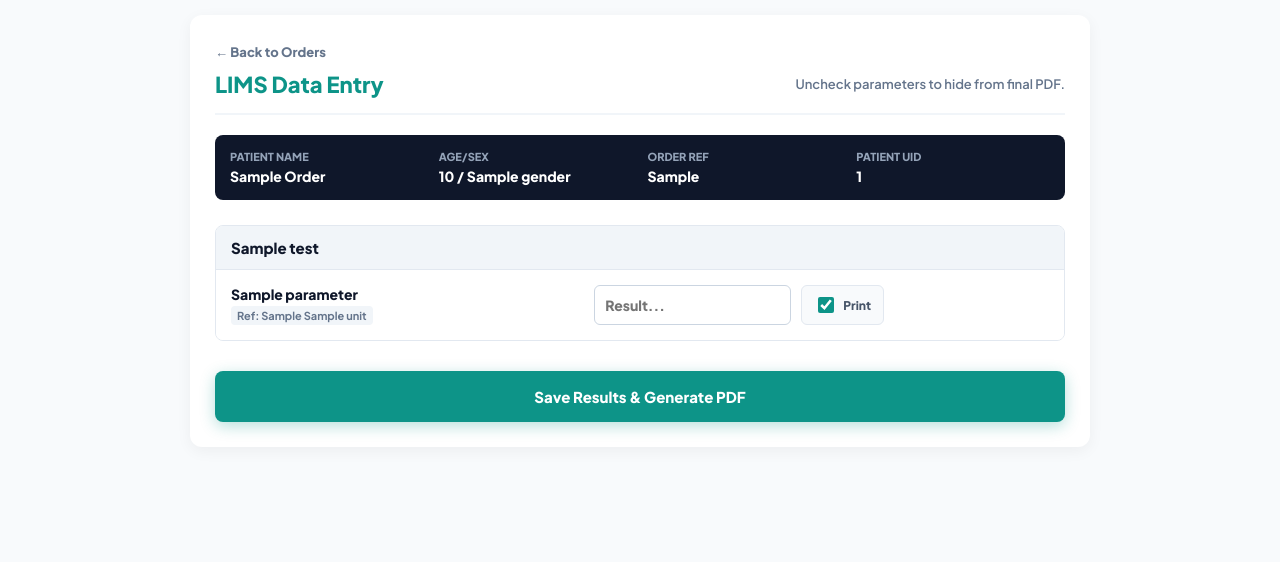
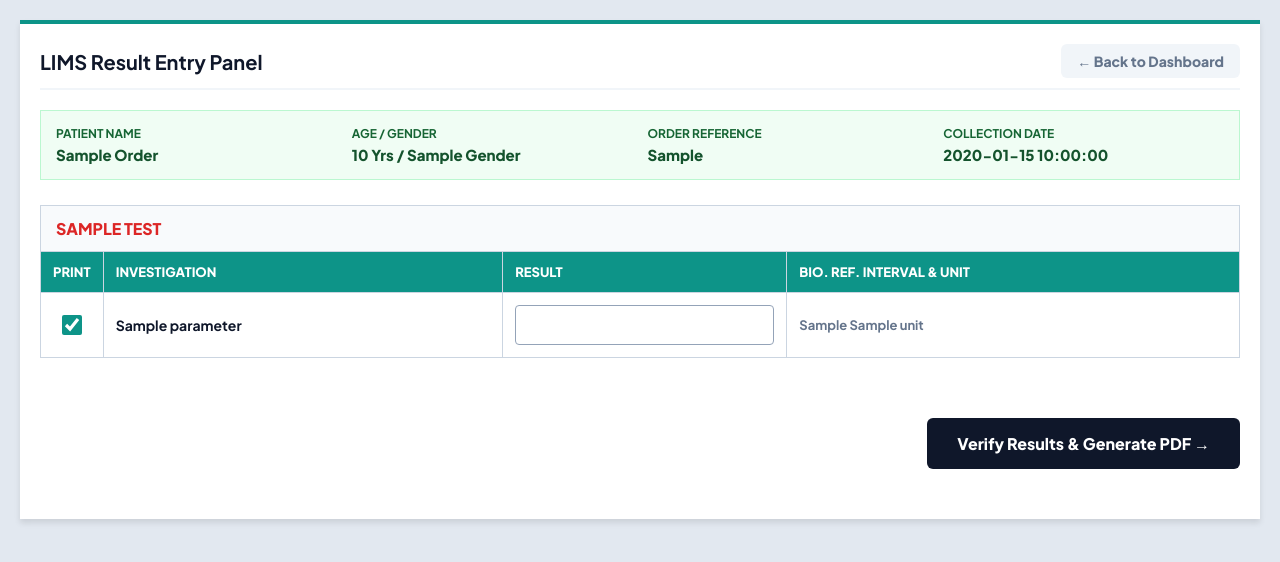
Before and after one commit to lab81617-del/caredrop-website, a Flask app: template templates/lims_report.html in a window 1280 px wide. Shown: the top 562 px of the page. Run offline with Flask 3, Linux system fonts and the light colour scheme; the template is opened without the code that fills it: most values are stand-ins (such as "Sample title", 1, 10 or a date in 2020); some libraries are stand-ins or nearby versions.

Commit message:
Update lims_report.html

```diff
--- a/templates/lims_report.html
+++ b/templates/lims_report.html
@@ -3,92 +3,92 @@
 <head>
     <meta charset="UTF-8">
     <meta name="viewport" content="width=device-width, initial-scale=1.0">
-    <title>LIMS Data Entry | CareDrop</title>
+    <title>LIMS Report Builder | CareDrop</title>
     <link href="https://fonts.googleapis.com/css2?family=Plus+Jakarta+Sans:wght@500;600;700;800&display=swap" rel="stylesheet">
-    <script src="https://unpkg.com/lucide@latest"></script>
     <style>
         * { font-family: 'Plus Jakarta Sans', sans-serif !important; box-sizing: border-box; }
-        body { background: #F8FAFC; margin: 0; padding: 15px; color: #0F172A; }
-        .container { max-width: 900px; margin: 0 auto; background: white; padding: 25px; border-radius: 12px; box-shadow: 0 4px 15px rgba(0,0,0,0.05); }
-        .header { display: flex; flex-direction: column; gap: 10px; border-bottom: 2px solid #F1F5F9; padding-bottom: 15px; margin-bottom: 20px; }
-        .header h1 { margin: 0; font-size: 22px; font-weight: 800; color: #0D9488; }
+        body { background: #e2e8f0; margin: 0; padding: 20px; color: #0f172a; }
+        .container { max-width: 1400px; margin: 0 auto; background: white; padding: 20px; box-shadow: 0 4px 6px rgba(0,0,0,0.1); border-top: 4px solid #0D9488; }
 
-        .patient-card { background: #0F172A; color: white; padding: 15px; border-radius: 8px; margin-bottom: 25px; display: grid; grid-template-columns: 1fr 1fr; gap: 15px; }
-        .info-label { font-size: 11px; color: #94A3B8; font-weight: 800; text-transform: uppercase; margin-bottom: 4px; }
-        .info-value { font-size: 14px; font-weight: 800; }
+        .top-bar { display: flex; justify-content: space-between; align-items: center; margin-bottom: 20px; border-bottom: 2px solid #f1f5f9; padding-bottom: 10px; }
+        .back-btn { text-decoration: none; color: #64748b; font-weight: 800; font-size: 14px; background: #f1f5f9; padding: 8px 16px; border-radius: 6px; }
 
-        .test-section { margin-bottom: 30px; border: 1px solid #E2E8F0; border-radius: 8px; overflow: hidden; }
-        .test-title { background: #F1F5F9; font-size: 15px; font-weight: 800; padding: 12px 15px; color: #0F172A; border-bottom: 1px solid #E2E8F0; }
+        .patient-grid { display: grid; grid-template-columns: repeat(4, 1fr); gap: 15px; background: #f0fdf4; padding: 15px; border: 1px solid #bbf7d0; margin-bottom: 25px; }
+        .grid-item { font-size: 12px; font-weight: 700; color: #166534; text-transform: uppercase; }
+        .grid-val { display: block; font-size: 15px; font-weight: 800; color: #14532d; margin-top: 4px; text-transform: capitalize; }
 
-        .param-row { display: grid; grid-template-columns: 1fr; gap: 8px; padding: 15px; border-bottom: 1px solid #F1F5F9; background: white; }
-        .param-row:last-child { border-bottom: none; }
-        .param-name { font-weight: 800; font-size: 14px; color: #0F172A; }
-        .param-ref { font-size: 11px; color: #64748B; font-weight: 700; background: #F1F5F9; padding: 3px 6px; border-radius: 4px; display: inline-block; }
+        .test-group { margin-bottom: 40px; }
+        .test-header { background: #f8fafc; padding: 12px 15px; font-size: 16px; font-weight: 800; color: #dc2626; border: 1px solid #cbd5e1; border-bottom: none; text-transform: uppercase; }
 
-        .input-group { display: flex; align-items: center; gap: 10px; margin-top: 5px; }
-        input[type="text"] { flex: 1; padding: 10px; border: 1px solid #CBD5E1; border-radius: 6px; font-weight: 800; font-size: 14px; outline: none; }
-        input[type="text"]:focus { border-color: #0D9488; }
+        table { width: 100%; border-collapse: collapse; }
+        th, td { border: 1px solid #cbd5e1; padding: 12px; text-align: left; vertical-align: middle; }
+        th { background: #0D9488; color: white; font-weight: 800; font-size: 13px; text-transform: uppercase; }
+        td { font-size: 14px; font-weight: 700; background: white; }
 
-        .print-toggle { display: flex; align-items: center; gap: 6px; font-size: 12px; font-weight: 800; color: #475569; background: #F8FAFC; padding: 8px 12px; border-radius: 6px; border: 1px solid #E2E8F0; cursor: pointer; }
-        .print-toggle input { width: 16px; height: 16px; accent-color: #0D9488; }
+        input[type="text"] { width: 100%; padding: 10px; border: 1px solid #94a3b8; outline: none; font-weight: 800; font-size: 14px; color: #0f172a; border-radius: 4px; }
+        input[type="text"]:focus { border-color: #0D9488; box-shadow: 0 0 0 2px rgba(13,148,136,0.2); }
+        input[type="checkbox"] { width: 20px; height: 20px; accent-color: #0D9488; cursor: pointer; }
 
-        .btn-save { background: #0D9488; color: white; padding: 16px; border: none; border-radius: 8px; font-weight: 800; font-size: 15px; width: 100%; cursor: pointer; position: sticky; bottom: 15px; box-shadow: 0 4px 15px rgba(13,148,136,0.3); }
-        .back-link { text-decoration: none; color: #64748B; font-weight: 800; font-size: 13px; margin-bottom: 10px; display: inline-block; }
+        .ref-range { color: #64748b; font-size: 13px; }
 
-        @media (min-width: 600px) {
-            .header { flex-direction: row; justify-content: space-between; align-items: center; }
-            .patient-card { grid-template-columns: repeat(4, 1fr); }
-            .param-row { grid-template-columns: 2fr 1fr 150px; align-items: center; gap: 15px; }
-            .input-group { margin-top: 0; }
-        }
+        .btn-save { background: #0f172a; color: white; padding: 15px 30px; border: none; font-weight: 800; font-size: 16px; cursor: pointer; float: right; margin-top: 20px; border-radius: 6px; transition: 0.2s; }
+        .btn-save:hover { background: #1e293b; }
     </style>
 </head>
 <body>
-
     <div class="container">
-        <a href="/admin" class="back-link">&larr; Back to Orders</a>
-        <div class="header">
-            <h1>LIMS Data Entry</h1>
-            <div style="font-size: 13px; color: #64748B; font-weight: 600;">Uncheck parameters to hide from final PDF.</div>
+        <div class="top-bar">
+            <h1 style="margin: 0; font-size: 20px; color: #0f172a;">LIMS Result Entry Panel</h1>
+            <a href="/admin" class="back-btn">&larr; Back to Dashboard</a>
         </div>
 
-        <div class="patient-card">
-            <div><div class="info-label">Patient Name</div><div class="info-value" style="text-transform: capitalize;">{{ order.patient_name }}</div></div>
-            <div><div class="info-label">Age/Sex</div><div class="info-value">{{ order.age }} / {{ order.gender }}</div></div>
-            <div><div class="info-label">Order Ref</div><div class="info-value">{{ order.order_ref }}</div></div>
-            <div><div class="info-label">Patient UID</div><div class="info-value">{{ order.patient_uid }}</div></div>
+        <div class="patient-grid">
+            <div class="grid-item">Patient Name<span class="grid-val">{{ order.patient_name }}</span></div>
+            <div class="grid-item">Age / Gender<span class="grid-val">{{ order.age }} Yrs / {{ order.gender }}</span></div>
+            <div class="grid-item">Order Reference<span class="grid-val">{{ order.order_ref }}</span></div>
+            <div class="grid-item">Collection Date<span class="grid-val">{{ order.collection_date }}</span></div>
         </div>
 
         <form action="/admin/save-results/{{ order.id }}" method="POST">
             {% if not tests %}
-                <div style="color: #B45309; font-weight: 700; background: #FEF3C7; padding: 15px; border-radius: 6px; text-align: center;">No tests found.</div>
+                <div style="padding: 20px; background: #fef2f2; color: #dc2626; font-weight: 800; text-align: center; border: 1px solid #fca5a5;">No tests assigned to this order.</div>
             {% else %}
                 {% for t in tests %}
                     {% if t.parameters %}
-                    <div class="test-section">
-                        <div class="test-title">{{ t.test_name }}</div>
-                        {% for p in t.parameters %}
-                        <div class="param-row">
-                            <div>
-                                <div class="param-name">{{ p.parameter_name }}</div>
-                                <div class="param-ref">Ref: {{ p.reference_range }} {{ p.unit }}</div>
-                            </div>
-                            <div class="input-group">
-                                <input type="text" name="param_{{ p.id }}" placeholder="Result..." required>
-                                <label class="print-toggle"><input type="checkbox" name="print_{{ p.id }}" checked> Print</label>
-                            </div>
-                        </div>
-                        {% endfor %}
+                    <div class="test-group">
+                        <div class="test-header">{{ t.test_name }}</div>
+                        <table>
+                            <thead>
+                                <tr>
+                                    <th style="width: 60px; text-align: center;">Print</th>
+                                    <th style="width: 35%;">Investigation</th>
+                                    <th style="width: 25%;">Result</th>
+                                    <th style="width: 40%;">Bio. Ref. Interval & Unit</th>
+                                </tr>
+                            </thead>
+                            <tbody>
+                                {% for p in t.parameters %}
+                                <tr>
+                                    <td style="text-align: center;"><input type="checkbox" name="print_{{ p.id }}" checked></td>
+                                    <td>{{ p.parameter_name }}</td>
+                                    <td><input type="text" name="param_{{ p.id }}"></td>
+                                    <td class="ref-range">{{ p.reference_range }} <b>{{ p.unit }}</b></td>
+                                </tr>
+                                {% endfor %}
+                            </tbody>
+                        </table>
                     </div>
                     {% else %}
-                    <div class="test-section">
-                        <div class="test-title">{{ t.test_name }}</div>
-                        <div style="padding: 15px; color: #DC2626; font-weight: 700; background: #FEF2F2; font-size: 13px;">⚠️ No parameters defined.</div>
+                    <div class="test-group">
+                        <div class="test-header">{{ t.test_name }}</div>
+                        <div style="padding: 15px; background: #fffbeb; color: #b45309; border: 1px solid #fcd34d; font-weight: 700;">No parameters defined for this test in the Master Dictionary.</div>
                     </div>
                     {% endif %}
                 {% endfor %}
 
-                <button type="submit" class="btn-save">Save Results & Generate PDF</button>
+                <div style="overflow: hidden; padding-bottom: 30px;">
+                    <button type="submit" class="btn-save">Verify Results & Generate PDF &rarr;</button>
+                </div>
             {% endif %}
         </form>
     </div>
```
